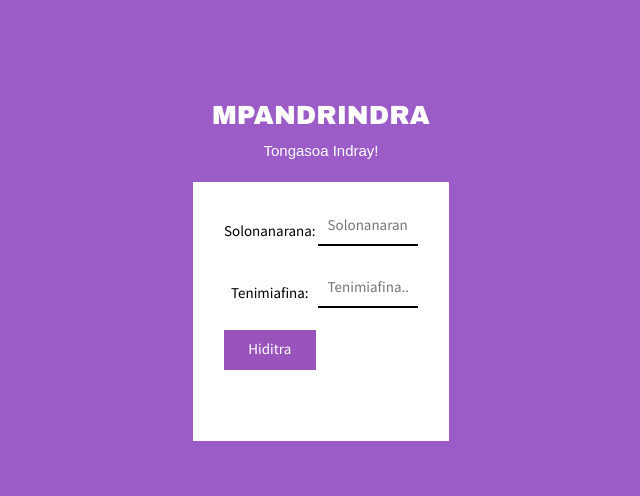
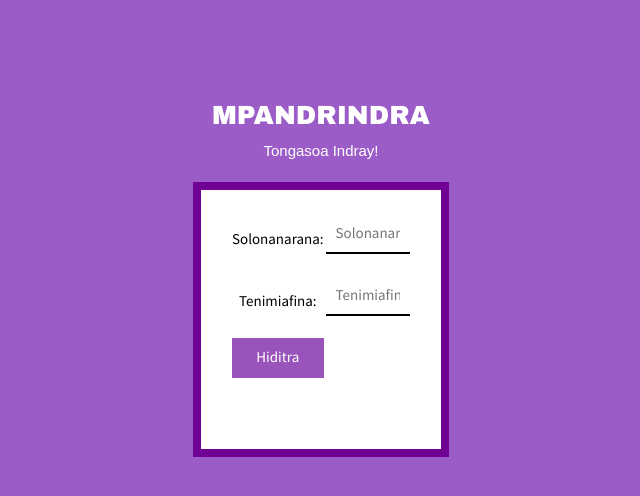
Before and after one commit to Tantely28/appFpvm, a PHP site: template back/templates/admin/login.html.twig in a window 1280 px wide. Shown: the top 496 px of the page, without its empty margins (319-959 px from the left). Run offline with PHP 8.4, Linux system fonts and the light colour scheme; the template is opened without the code that fills it, so the values that code supplies are empty; some libraries are stand-ins or nearby versions.

Commit message:
interface login admin back2

```diff
--- a/back/templates/admin/login.html.twig
+++ b/back/templates/admin/login.html.twig
@@ -31,6 +31,7 @@
         margin-top: 20px;
         text-align: center;
         color: #000000;
+        border: 8px solid #710193;
     }
     table {
         width: 100%;
```
